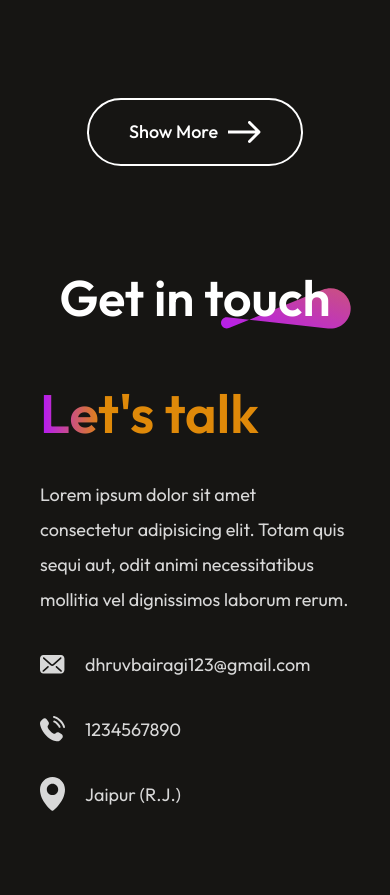
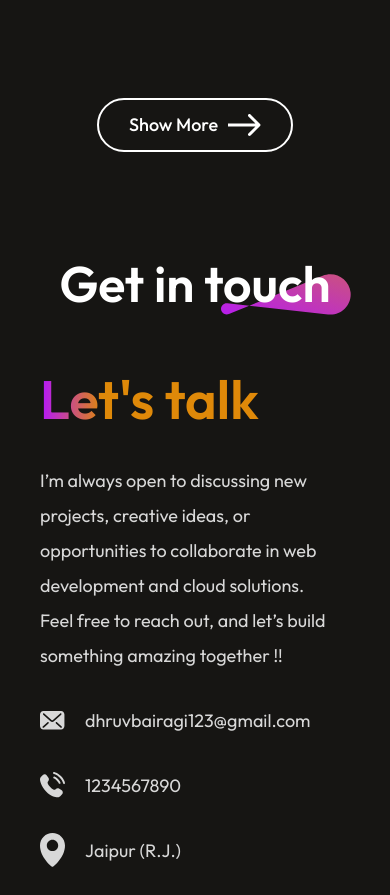
Before and after one commit to dhruv-1006/Portfolio_Dhruv, a React (Vite) app: page / in a window 390 px wide. Shown: the part 2915-3810 px from the top of the page. Before the commit the page ends 3767 px from the top, so only its background shows below. Built offline with nearby package versions, Linux system fonts and the light colour scheme; a web font is replaced by a local one.

Commit message:
improve responsive property

```diff
--- a/src/Components/Contact/Contact.jsx
+++ b/src/Components/Contact/Contact.jsx
@@ -41,7 +41,7 @@ const Contact = () => {
         <div className="contact-section">
             <div className="contact-left">
                 <h1>Let's talk</h1>
-                <p>Lorem ipsum dolor sit amet consectetur adipisicing elit. Totam quis sequi aut, odit animi necessitatibus mollitia vel dignissimos laborum rerum.</p>
+                <p>I’m always open to discussing new projects, creative ideas, or opportunities to collaborate in web development and cloud solutions. <br /> Feel free to reach out, and let’s build something amazing together !! </p>
                 <div className="contact-details">
                     <div className="contact-detail">
                         <img src={mail_icon} alt="" /> <p>dhruvbairagi123@gmail.com</p>
--- a/src/Components/MyWork/MyWork.css
+++ b/src/Components/MyWork/MyWork.css
@@ -87,7 +87,7 @@
         height: 100%;
     }
     .mywork-showmore{
-        padding: 20px 40px;
+        padding: 13px 30px;
         font-size: 18px;
         margin: 50px auto;
         cursor: pointer;
```
